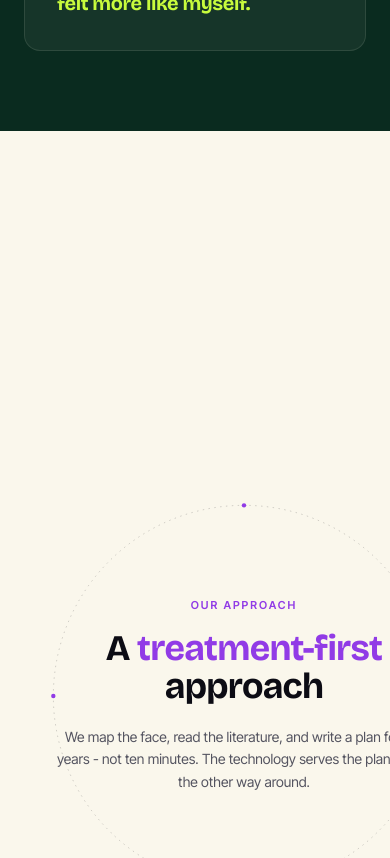
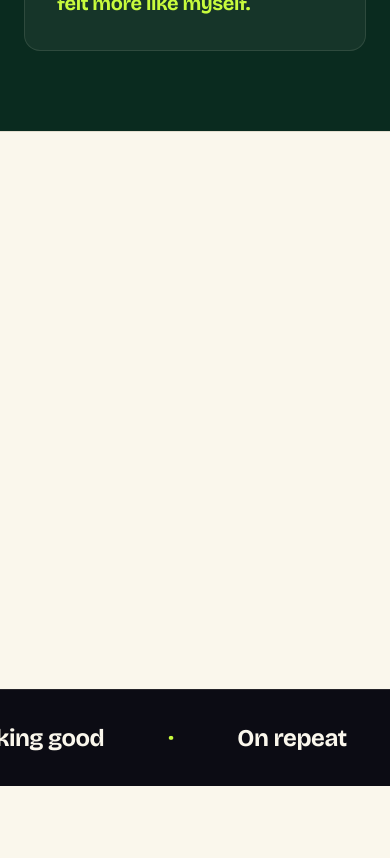
Before and after one commit to VSOLUTIONSE/bloom-n-glow, a Next.js app: page / in a window 390 px wide. Shown: the part 6660-7518 px from the top of the page. Built offline with nearby package versions, Linux system fonts and the light colour scheme.

Commit message:
fix: reduce hero height on mobile, hide treatment-first section on mobile

```diff
--- a/src/app/page.tsx
+++ b/src/app/page.tsx
@@ -342,7 +342,7 @@ export default function Home() {
         </div>
       </section>
 
-      <section className="pin-section relative px-6 md:px-10 py-16 md:py-24 bg-bone overflow-hidden">
+      <section className="pin-section relative px-6 md:px-10 py-16 md:py-24 bg-bone overflow-hidden hidden md:block">
         <div className="grid grid-cols-12 gap-10 items-center md:min-h-[80vh]">
           <div data-reveal className="col-span-12 md:col-span-5">
             <img
```
